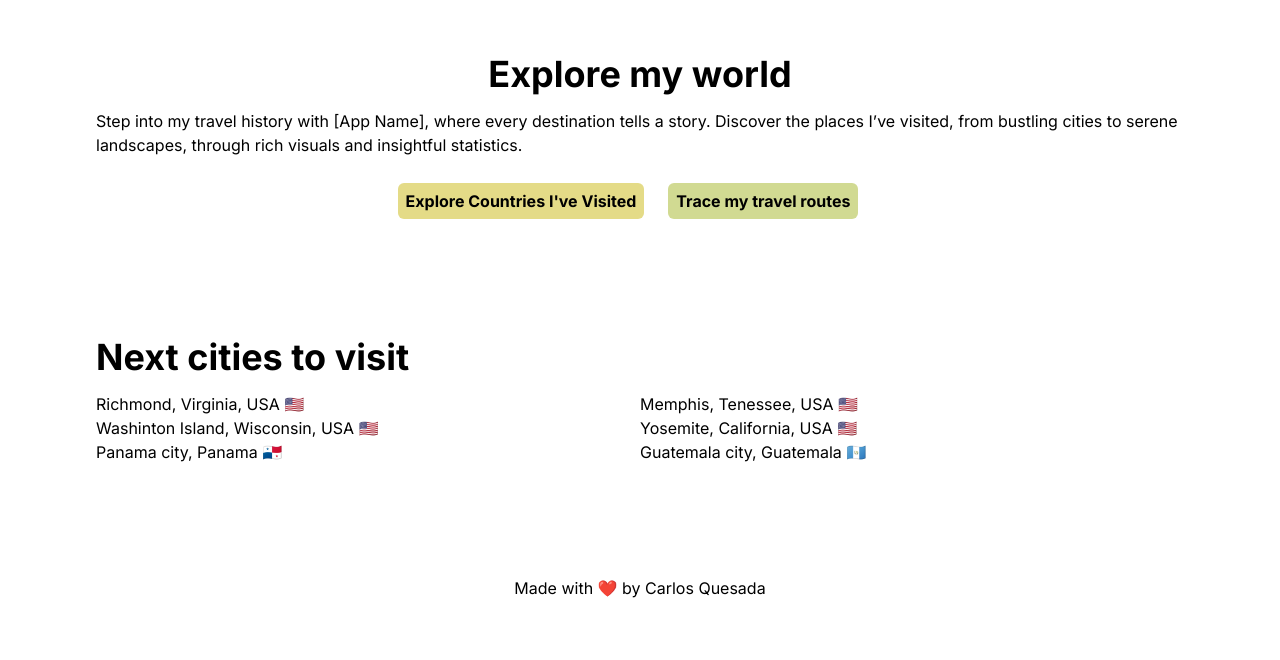
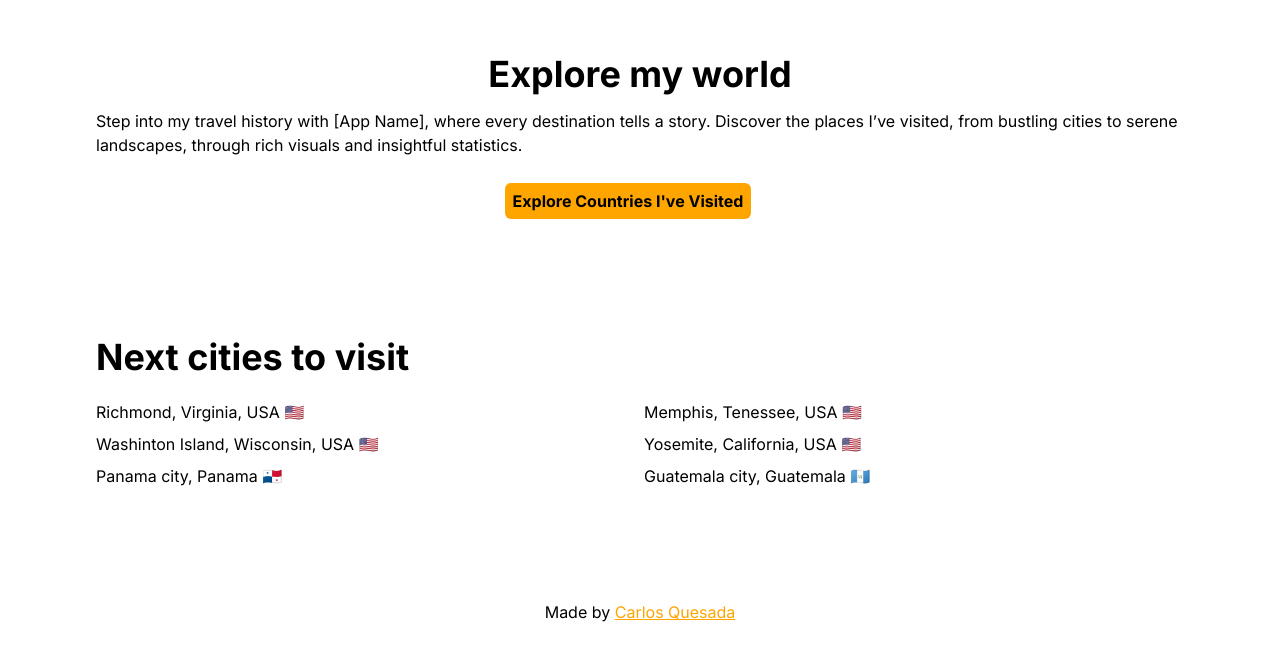
Before and after one commit to Carlosqu24/unforgettablejourneys, a Next.js app: page / in a window 1280 px wide. Shown: the part 166-826 px from the top of the page. Built offline with nearby package versions, Linux system fonts and the light colour scheme.

Commit message:
Colors added

```diff
--- a/app/components/LandingSections/Banner/Banner.tsx
+++ b/app/components/LandingSections/Banner/Banner.tsx
@@ -9,14 +9,14 @@ const Banner = () => {
 
         <div className="mt-8">
           <Link
-            className="mr-6 p-2 bg-[#e4db87] text-[#000] font-bold rounded-[6px] cursor-pointer"
+            className="mr-6 p-2 bg-[#FFA500] text-[#000] font-bold rounded-[6px] cursor-pointer"
             href={"/"}
           >Explore Countries I've Visited</Link>
 
-        <Link
-            className="mr-6 p-2 bg-[#d1da92] text-[#000] font-bold rounded-[6px] cursor-pointer"
+        {/* <Link
+            className="mr-6 p-2 bg-[#3C6E47] text-[#000] font-bold rounded-[6px] cursor-pointer"
             href={"/"}
-          >Trace my travel routes</Link>
+          >Trace my travel routes</Link> */}
 
         </div>
       </section>
--- a/app/components/LandingSections/NextPlacesToVisit/NextPlacesToVisit.tsx
+++ b/app/components/LandingSections/NextPlacesToVisit/NextPlacesToVisit.tsx
@@ -3,8 +3,8 @@ import React from 'react'
 const NextPlacesToVisit = () => {
   return (
     <section>
-        <h1 className="font-bold text-[36px] mb-2">Next cities to visit</h1>
-        <ul className="grid grid-cols-2">
+        <h1 className="font-bold text-[36px] mb-4">Next cities to visit</h1>
+        <ul className="grid grid-cols-2 gap-2">
           <li>Richmond, Virginia, USA 🇺🇸</li>
           <li>Memphis, Tenessee, USA 🇺🇸</li>
           <li>Washinton Island, Wisconsin, USA 🇺🇸</li>
--- a/app/page.tsx
+++ b/app/page.tsx
@@ -7,7 +7,9 @@ export default function Home() {
     <>
       <Banner />
       <NextPlacesToVisit />
-      <h2 className="text-center mt-28">Made with ❤️ by Carlos Quesada</h2>
+      <span
+        className="block text-center mt-28"
+      >Made by <a href="https://twitter.com/WebdevQuesada" className="text-[#FFA500] underline">Carlos Quesada</a></span>
     </>
   );
 }
```
